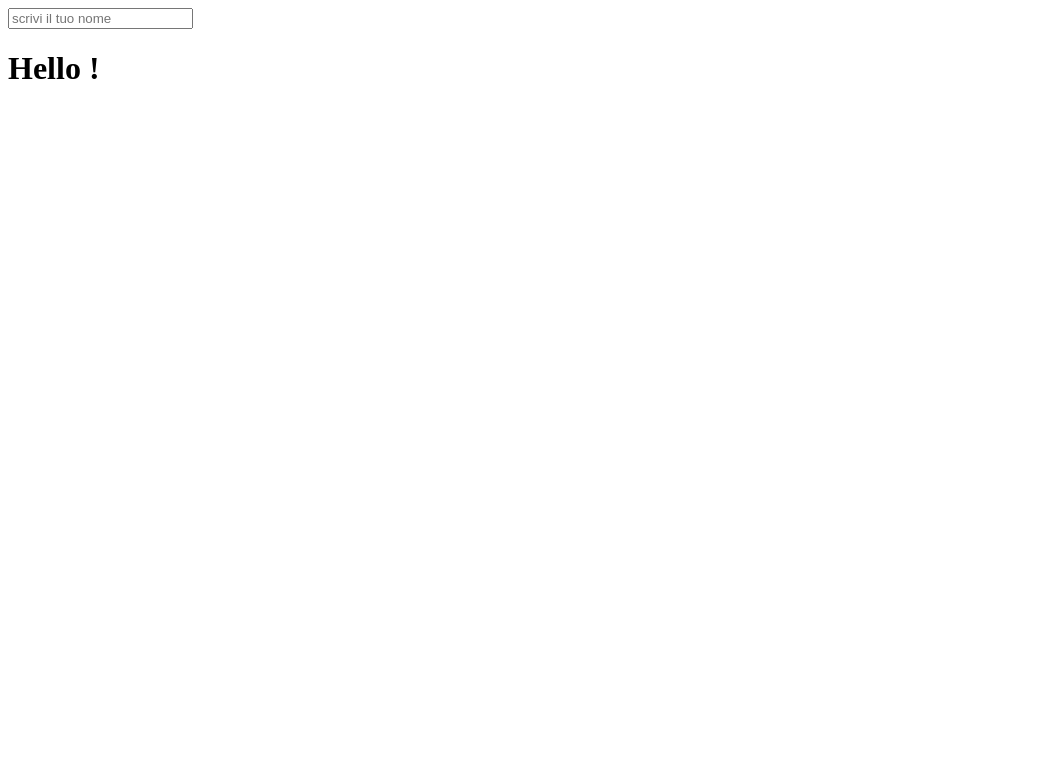
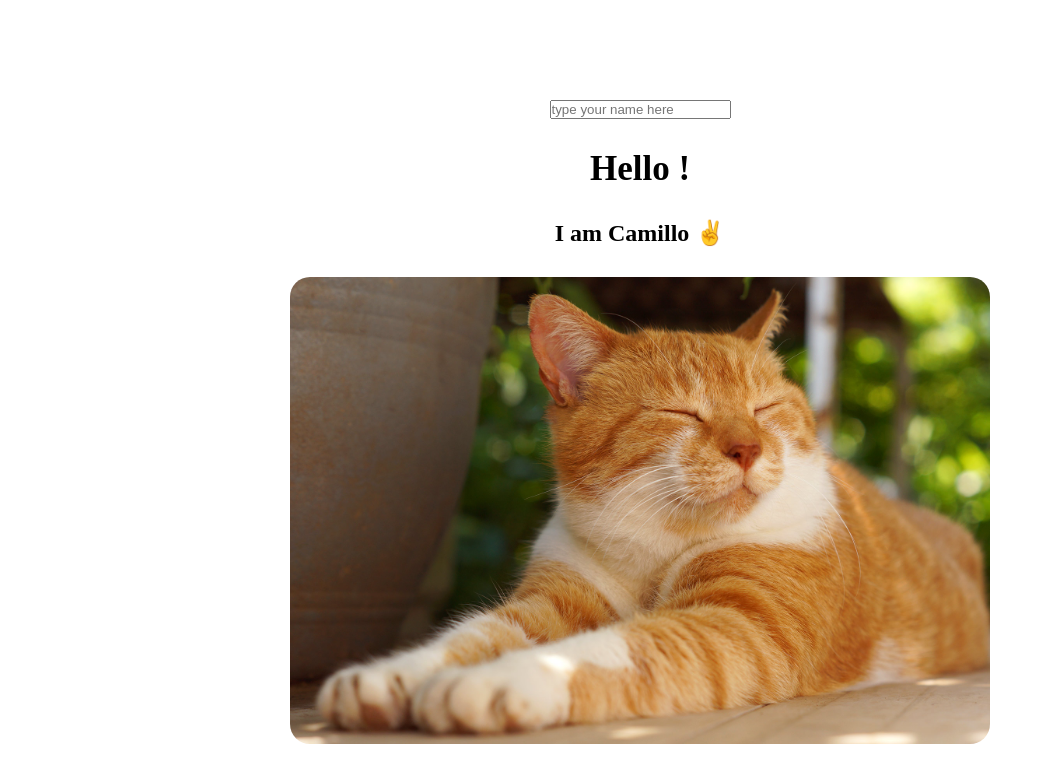
Before and after one commit to lorenaspiller/vue-hello, a plain HTML site: page index.html in a window 1280 px wide. Shown: the whole page, without its empty margins (0-1045 px from the left). Drawn offline with nearby package versions, Linux system fonts and the light colour scheme.

Commit message:
Hello by Camillo!

```diff
--- a/css/style.css
+++ b/css/style.css
@@ -0,0 +1,25 @@
+* {
+  margin: 0;
+  padding: 0;
+  box-sizing: border-box;
+}
+
+#camillo {
+  max-width: 700px;
+  border-radius: 20px;
+}
+
+.container {
+  max-width: 1920px;
+  margin: auto;
+  text-align: center;
+  padding-top: 50px;
+}
+
+h1 {
+  font-size: 35px;
+}
+
+h2, h1 {
+  margin: 30px 0;
+}
--- a/index.html
+++ b/index.html
@@ -11,10 +11,14 @@
   </head>
   <body>
 
+    <div class="container">
+      <div id="root" class="container">
+        <input v-model="message" placeholder="type your name here">
+        <h1>Hello {{ message }}!</h1>
+        <h2>I am Camillo ✌</h2>
+        <img id="camillo" v-bind:src="img" alt="miao">
+      </div>
 
-    <div id="root">
-      <input v-model="message" placeholder="scrivi il tuo nome">
-      <h1>Hello {{ message }}!</h1>
     </div>
 
     <!-- javascript link -->
--- a/js/script.js
+++ b/js/script.js
@@ -9,6 +9,7 @@ Aggiungere alla pagina un’immagine, presa anch’essa da un data.
 var app = new Vue({
   el: '#root',
   data: {
-    message: ''
+    message: '',
+    img: 'img/peaceful-cat.jpg'
   }
 })
```
Also changed, not shown: img/peaceful-cat.jpg (added).
